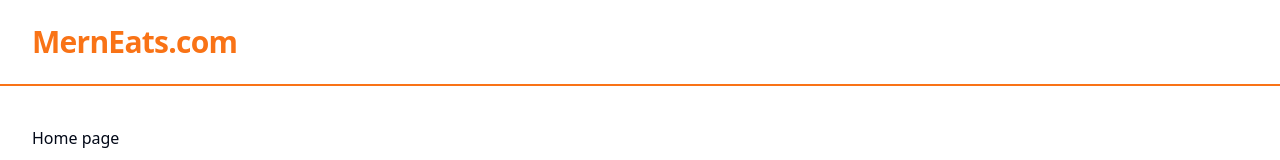
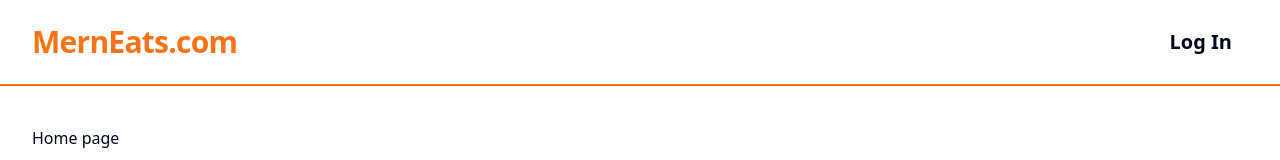
Before and after one commit to cementix/mern-food-ordering-app, a React (Vite) app in the folder frontend/: page / in a window 1280 px wide. Shown: the top 160 px of the page. Built offline with nearby package versions, Linux system fonts and the light colour scheme.

Commit message:
desktop nav

```diff
--- a/frontend/src/components/Header.tsx
+++ b/frontend/src/components/Header.tsx
@@ -1,4 +1,5 @@
 import { Link } from "react-router-dom";
+import MainNav from "./MainNav";
 import MobileNav from "./MobileNav";
 
 const Header = () => {
@@ -17,6 +18,10 @@ const Header = () => {
         <div className="md:hidden">
           <MobileNav />
         </div>
+
+        <div className="md:block hidden">
+          <MainNav />
+        </div>
       </div>
     </div>
   );
--- /dev/null
+++ b/frontend/src/components/MainNav.tsx
@@ -0,0 +1,14 @@
+import { Button } from "./ui/button";
+
+const MainNav = () => {
+  return (
+    <Button
+      variant="ghost"
+      className="hover:bg-white font-bold text-xl hover:text-orange-500"
+    >
+      Log In
+    </Button>
+  );
+};
+
+export default MainNav;
```
